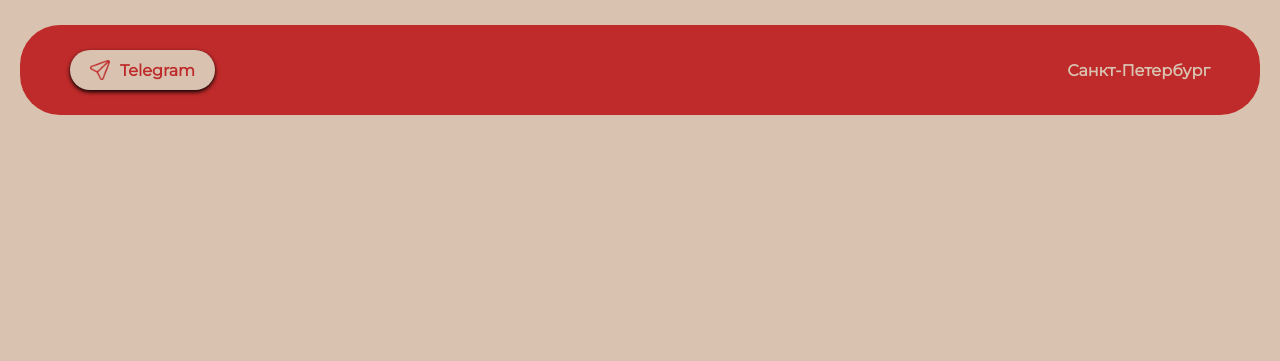
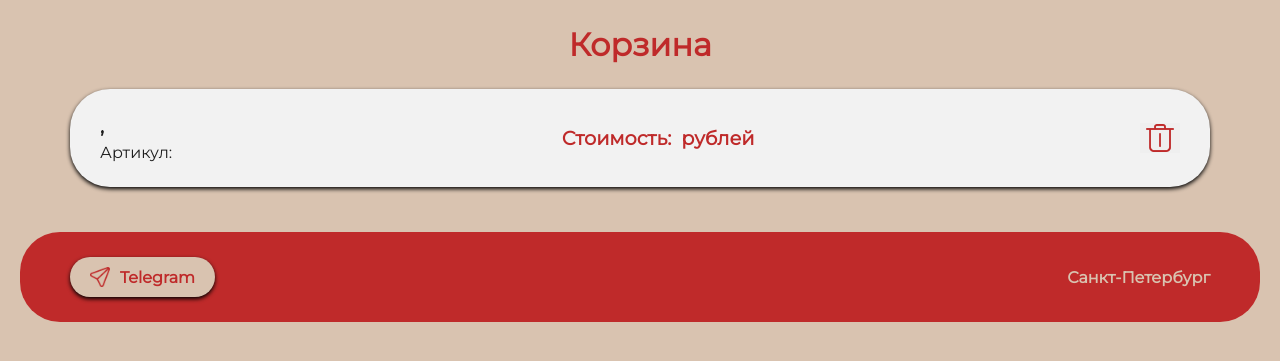
Before and after one commit to ddashikk/CandlesSellingManagement, a Django app: template main_app/templates/page_cart.html in a window 1280 px wide. Shown: the part 110-471 px from the top of the page. Run offline with Django 5.2, Linux system fonts and the light colour scheme; the template is opened without the code that fills it, so the values that code supplies are empty; parts of the project's set-up code (start-up, migrations or seed data) failed here and were passed over.

Commit message:
- Added page cart.

```diff
--- a/main_app/static/css/style.css
+++ b/main_app/static/css/style.css
@@ -286,7 +286,7 @@
     color: #1E1E1E;
 }
 
-#product_details .aroma, .weight, .ID {
+#product_details .aroma, #product_details .weight, #product_details .ID {
     margin: 10px 30px;
     font-size: 1.2rem;
     color: #1E1E1E;
@@ -299,7 +299,7 @@
     color: #BF2A2A;
 }
 
-#product_details .aroma, .weight, .ID, .selling_price {
+#product_details .aroma, #product_details .weight, #product_details .ID, #product_details .selling_price {
     display: flex;
     flex-direction: row;
     align-items: center;
@@ -321,3 +321,53 @@
     box-shadow: 0 2px 4px rgba(0, 0, 0, 1.0);
     margin: 10px 0px;
 }
+
+.cart_item {
+    display: flex;
+    flex-direction: row;
+    align-items: center;
+    justify-content: space-between;
+    background: #F2F2F2;
+    border-radius: 40px;
+    padding: 20px 30px;
+    box-shadow: 0 2px 4px rgba(0, 0, 0, 1.0);
+    transition: transform 0.1s;
+    margin: 20px 50px;
+}
+
+.item_name {
+    display: flex;
+    flex-direction: row;
+    align-items: flex-start;
+    color: #1E1E1E;
+    font-size: 1.2rem;
+    font-weight: bold;
+    margin: 5px 0px;
+}
+
+#cart .ID {
+    display: flex;
+    flex-direction: row;
+    align-items: flex-start;
+    color: #1E1E1E;
+    font-size: 1rem;
+    margin: 5px 0px;
+}
+
+#cart .selling_price {
+    display: flex;
+    flex-direction: row;
+    align-items: flex-start;
+    margin: 5px 0px;
+    font-size: 1.2rem;
+    font-weight: bold;
+    color: #BF2A2A;
+}
+
+.button_delete {
+    font-family: 'Montserrat', sans-serif;
+    border: none;
+    height: 30px;
+    cursor: pointer;
+    margin: 10px 0px;
+}
--- a/main_app/templates/page_cart.html
+++ b/main_app/templates/page_cart.html
@@ -31,7 +31,35 @@
         </header>
 
         <!-- Cart -->
+        <section id = "cart">
+            <div class = "section_title">Корзина</div>
 
+            <!-- Cart grid -->
+            <div class = "cart_grid" id = "cart_items">
+                <!-- Cart item 1 -->
+                <div class = "cart_item">
+                    <!-- Cart item info -->
+                    <div class = "item_info">
+                        <div class = "item_name">
+                            <div id = "name_value">,&nbsp;</div>
+                            <div id = "aroma_value"></div>
+                        </div>
+                        <div class = "ID">
+                            Артикул:&nbsp;
+                            <div id = "ID_value"></div>
+                        </div>
+                    </div>
+
+                    <!-- Cart item price and delete -->
+                    <div class = "selling_price">
+                        Стоимость:&nbsp;
+                        <div id = "selling_price_value">&nbsp;рублей</div>
+                    </div>
+                    <button class = "button_delete">
+                        <img src = "../static/src/delete.png" width="100%" height="100%">
+                    </button>
+                </div>
+        </section>
 
         <!-- Footer -->
         <footer>
```
Also changed, not shown: main_app/static/src/delete.png (added).
